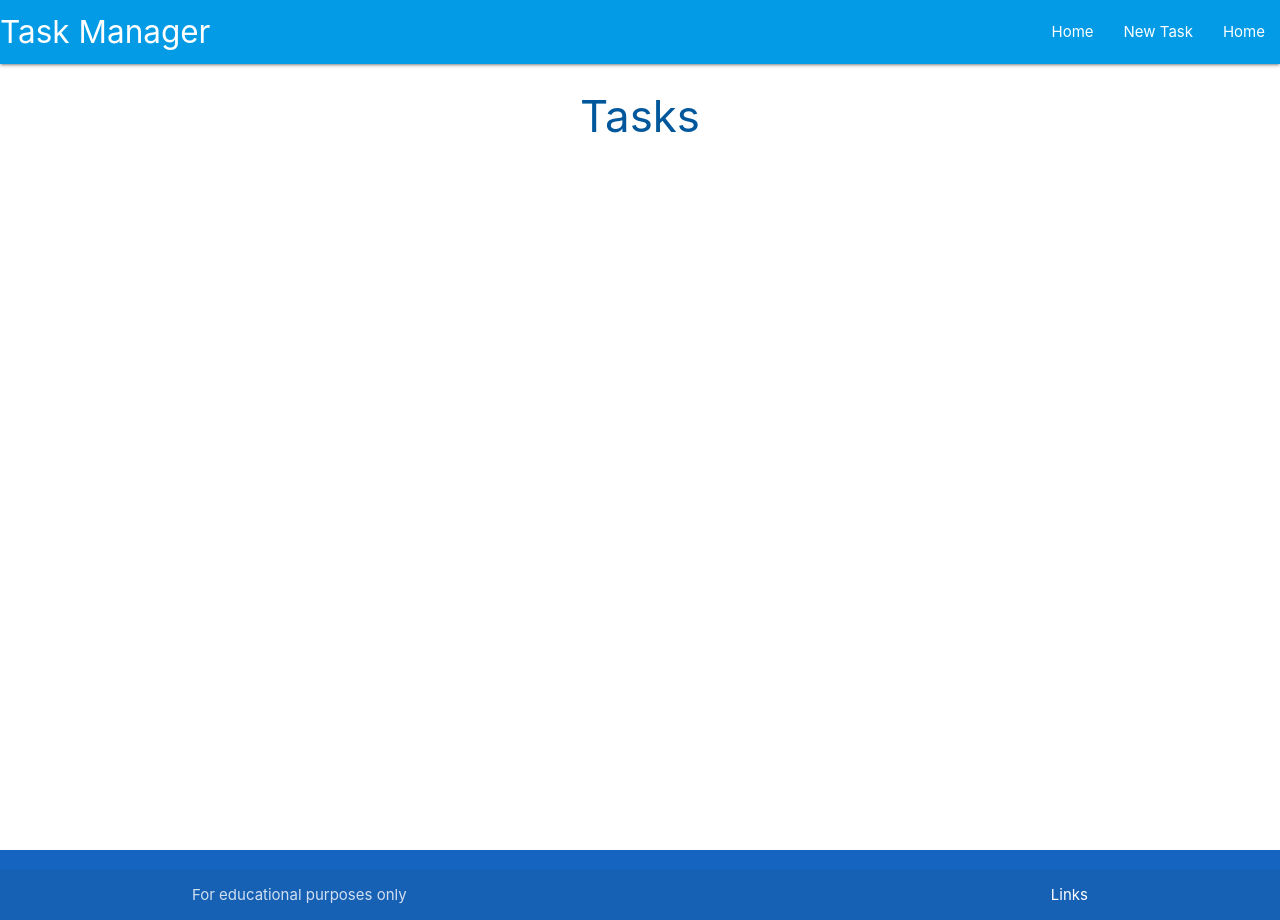
After one commit to finnahern/task-manager, a Python web app: template taskmanager/templates/tasks.html in a window 1280 px wide. The commit adds this page. Run offline with Jinja, Linux system fonts and the light colour scheme; the template is opened without the code that fills it, so the values that code supplies are empty.

Commit message:
Add formatting to base.html

```diff
--- a/taskmanager/routes.py
+++ b/taskmanager/routes.py
@@ -4,4 +4,4 @@ from taskmanager.models import Category, Task
 
 @app.route("/")
 def home():
-    return render_template("base.html")
+    return render_template("tasks.html")
--- /dev/null
+++ b/taskmanager/static/css/style.css
@@ -0,0 +1,9 @@
+body {
+    display: flex;
+    min-height: 100vh;
+    flex-direction: column;
+  }
+
+  main {
+    flex: 1 0 auto;
+  }
--- /dev/null
+++ b/taskmanager/static/js/script.js
@@ -0,0 +1,5 @@
+document.addEventListener('DOMContentLoaded', function() {
+    // sidenav initialisation
+    var sidenav = document.querySelectorAll('.sidenav');
+    M.Sidenav.init(sidenav);
+  });
--- a/taskmanager/templates/base.html
+++ b/taskmanager/templates/base.html
@@ -4,11 +4,56 @@
         <meta charset="UTF-8">
         <meta http-equiv="X-UA-Compatible" content="IE=edge">
         <meta name="viewport" content="width=device-width, initial-scale=1.0">
+
+        <!-- Materialize CSS -->
+        <link rel="stylesheet" href="https://cdnjs.cloudflare.com/ajax/libs/font-awesome/6.0.0-beta2/css/all.min.css"
+            integrity="sha512-YWzhKL2whUzgiheMoBFwW8CKV4qpHQAEuvilg9FAn5VJUDwKZZxkJNuGM4XkWuk94WCrrwslk8yWNGmY1EduTA=="
+            crossorigin="anonymous" referrerpolicy="no-referrer" />
+        <link rel="stylesheet" href="https://cdnjs.cloudflare.com/ajax/libs/materialize/1.0.0/css/materialize.min.css">
+        <link rel="stylesheet" href="{{ url_for('static', filename='css/style.css') }}" type="text/css">
+
         <title>Task Manager</title>
     </head>
     <body>
+        <header>
+            <!-- top navbar -->
+            <nav class="light-blue darken-1">
+                <div class="nav-wrapper">
+                  <a href="{{ url_for('home') }}" class="brand-logo">Task Manager</a>
+                  <a href="#" data-target="mobile-demo" class="sidenav-trigger"><i class="fas fa-bars"></i></a>
+                  <ul class="right hide-on-med-and-down">
+                    <li><a href="{{ url_for('home') }}">Home</a></li>
+                    <li><a href="">New Task</a></li>
+                    <li><a href="">Home</a></li>
+                  </ul>
+                </div>
+              </nav>
 
-    Hello World!
+              <ul class="sidenav" id="mobile-demo">
+                <li><a href="{{ url_for('home') }}">Home</a></li>
+                <li><a href="">New Task</a></li>
+                <li><a href="">Home</a></li>
+              </ul>
+        </header>
 
+        <!-- block content -->
+        <main class="container">
+            {% block content %}
+            {% endblock %}
+        </main>
+
+        <!-- footer -->
+        <footer class="page-footer blue darken-3">
+            <div class="footer-copyright">
+                <div class="container">
+                    For educational purposes only
+                    <a class="white-text text-lighten-4 right" href="#!">Links</a>
+                </div>
+            </div>
+        </footer>
+
+        <!-- Materialize JavaScript -->
+        <script src="https://cdnjs.cloudflare.com/ajax/libs/materialize/1.0.0/js/materialize.min.js"></script>
+        <script src="{{ url_for('static', filename='js/script.js') }}"></script>
     </body>
 </html>
--- /dev/null
+++ b/taskmanager/templates/tasks.html
@@ -0,0 +1,6 @@
+{% extends "base.html" %}
+{% block content %}
+
+<h3 class="light-blue-text text-darken-4 center-align">Tasks</h3>
+
+{% endblock %}
```
Lines whose indentation alone changed are shown as unchanged.
